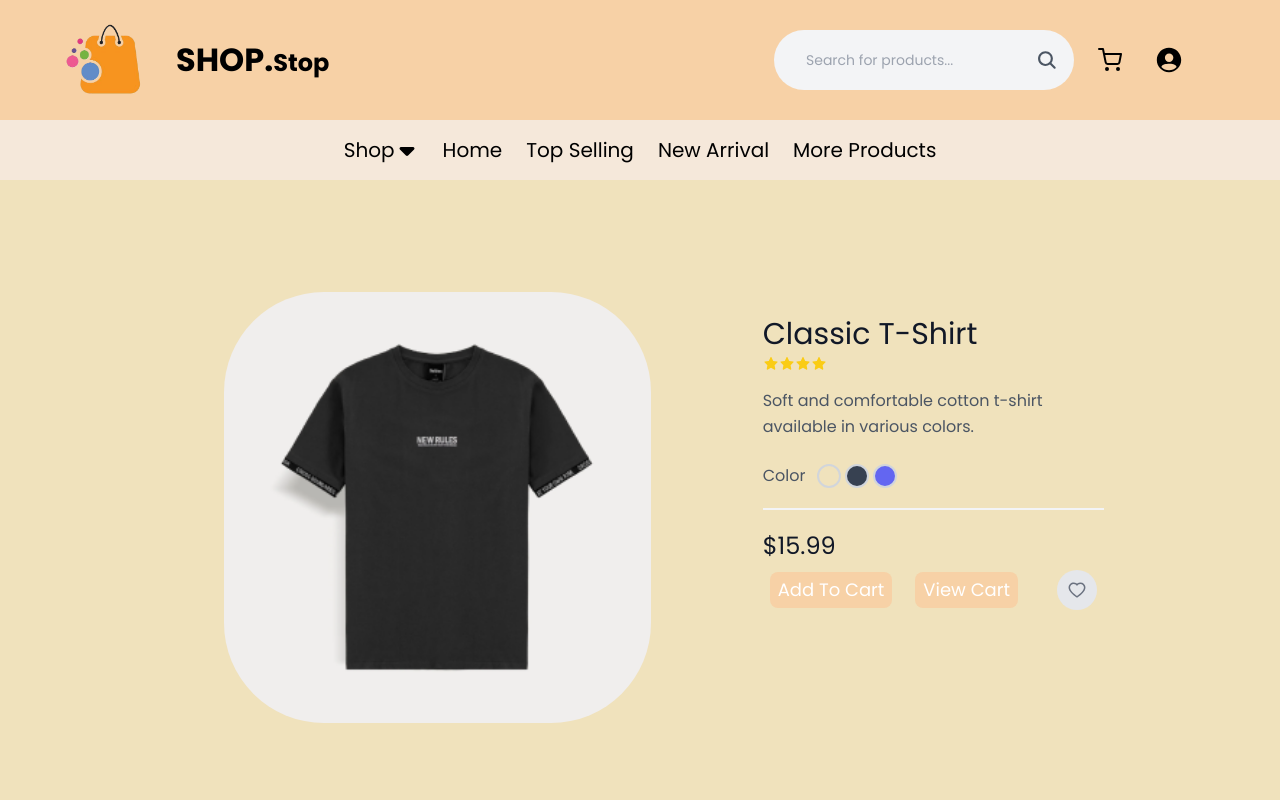
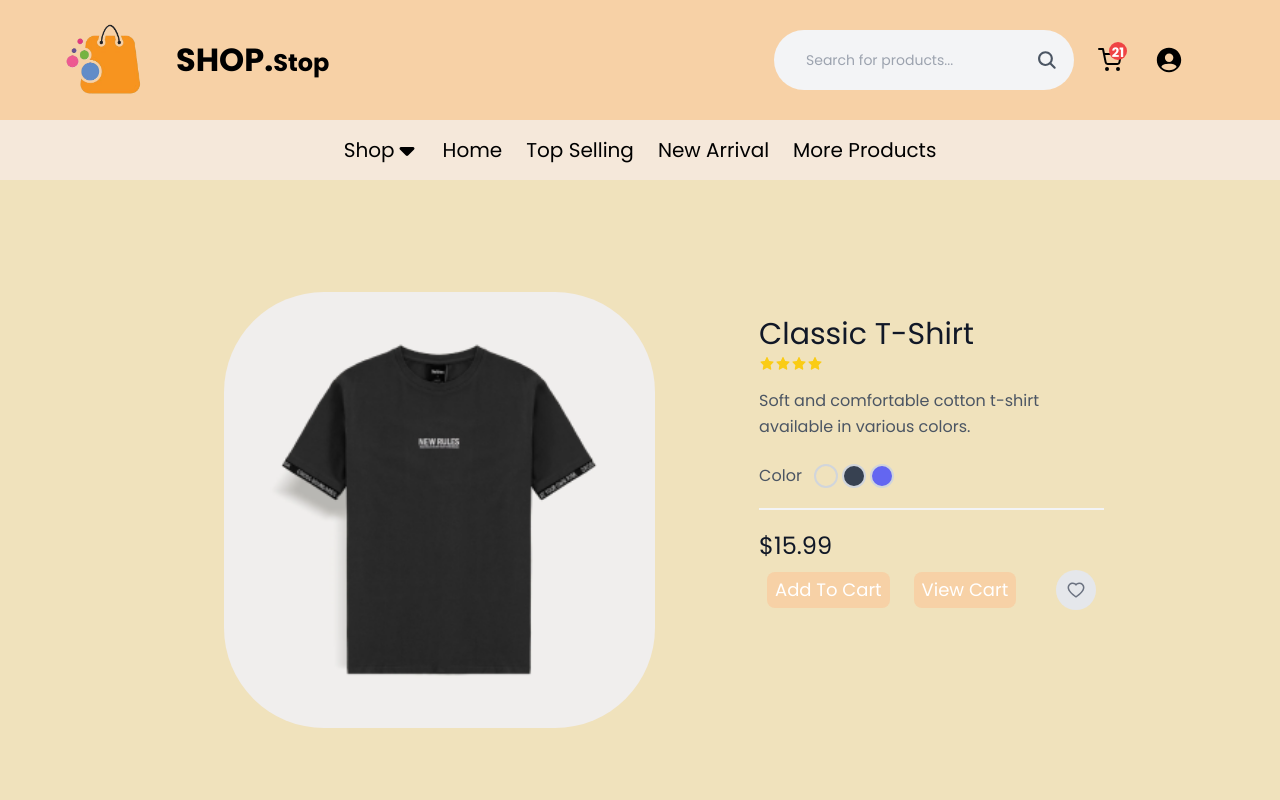
Before and after one commit to Ibrahimsabir/ecommerce-nextjs, a Next.js app: page /productdetail/1 in a window 1280 px wide. Shown: the top 800 px of the page. Built offline with nearby package versions, Linux system fonts and the light colour scheme.

Commit message:
cart counter

```diff
--- a/src/app/globals.css
+++ b/src/app/globals.css
@@ -91,6 +91,9 @@
   }
 }
 
+.cart-items-qty{
+  @apply absolute top-[-6px] right-[-5px] text-[13px] w-[18px] h-[18px] font-semibold p-[1px] bg-red-500 text-white rounded-3xl text-center
+}
 /* src/globals.css */
 * {
   margin: 0;
--- a/src/app/productdetail/[id]/page.tsx
+++ b/src/app/productdetail/[id]/page.tsx
@@ -78,7 +78,7 @@ const ProductDetail = ({ params }: { params: { id: number } }) => {
     <section className="text-gray-600 shadow-lg body-font overflow-hidden">
       <Toaster />
       <div className="container px-5 py-24 mx-auto">
-        <div className="lg:w-4/5 mx-auto flex flex-row gap-6">
+        <div className="lg:w-4/5 mx-auto flex flex-row gap-4">
           <div className="w-[530px] h-[530px] rounded mx-12 overflow-hidden">
             <Link href="/">
               <div className="group relative">
--- a/src/components/Navbar/Navbar.tsx
+++ b/src/components/Navbar/Navbar.tsx
@@ -40,10 +40,13 @@ const Navbar = () => {
           </div>
 
           {/* Icons */}
-          <div className="flex items-center gap-6 sm:gap-8">
+          <div className=" flex items-center gap-6 sm:gap-8">
+            <div className='relative'>
             <Link href="/cart">
               <FiShoppingCart className="text-xl sm:text-2xl text-black cursor-pointer hover:text-gray-700 transition-all duration-200" />
+              <span className='cart-items-qty'>21</span>
             </Link>
+            </div>
             <IoPersonCircleSharp className="text-2xl sm:text-3xl text-black cursor-pointer hover:text-gray-700 transition-all duration-200" />
           </div>
         </div>
```
